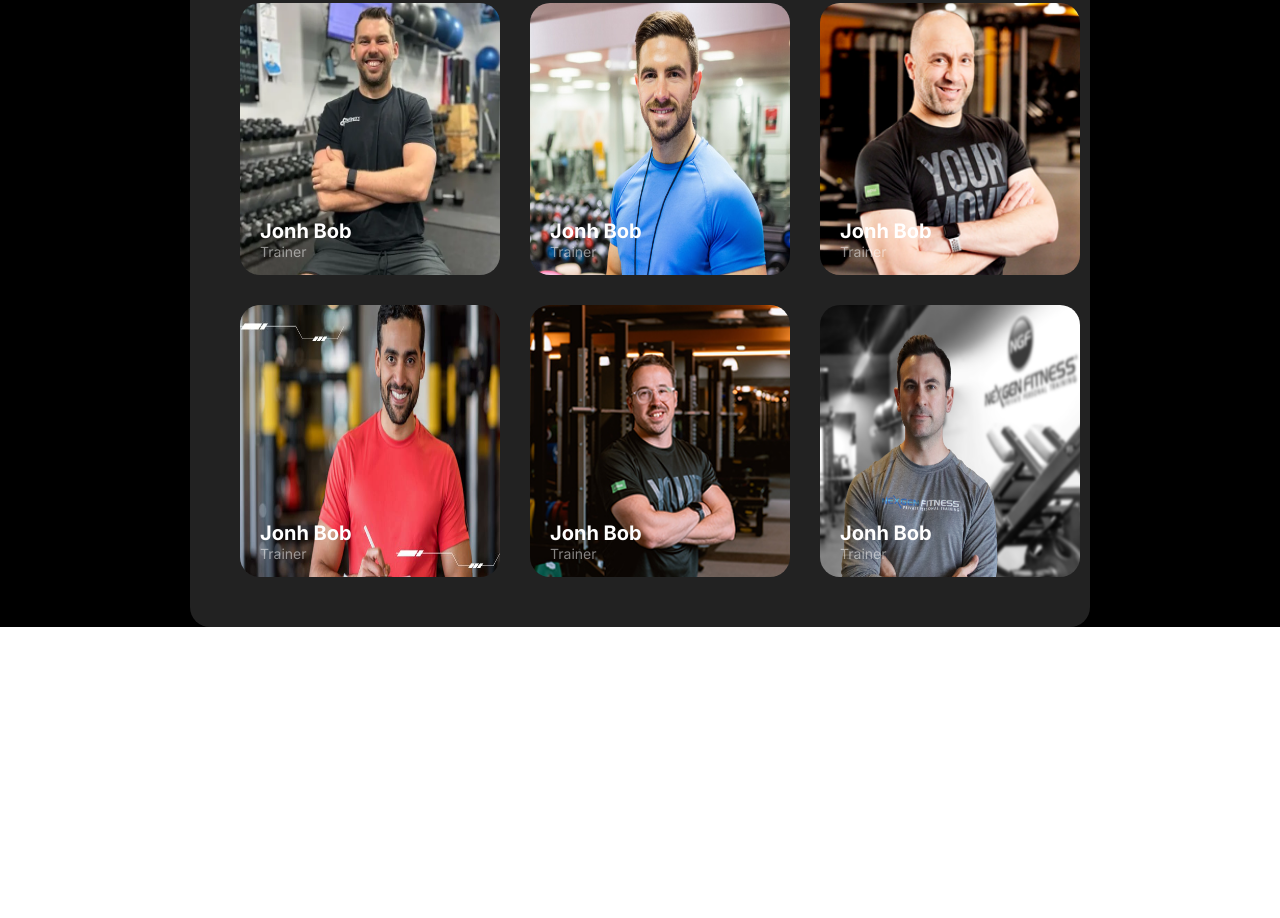
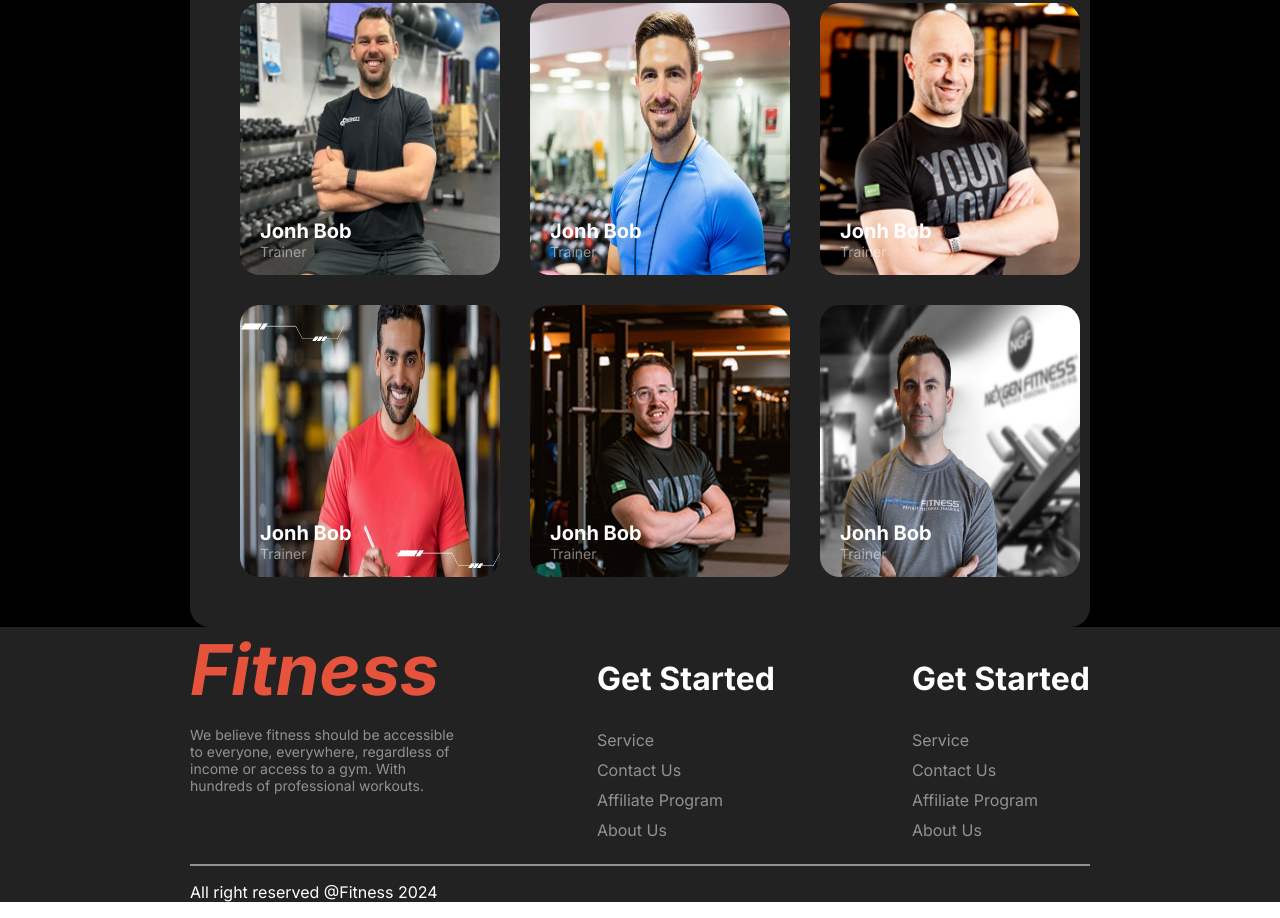
Before and after one commit to SagarKarmoker/fitness-website, a plain HTML site: page index.html in a window 1280 px wide. Shown: the part 2483-3401 px from the top of the page. Before the commit the page ends 3110 px from the top, so only its background shows below. Drawn offline with Linux system fonts and the light colour scheme; a web font is replaced by a local one.

Commit message:
footer section [not completed]

```diff
--- a/index.html
+++ b/index.html
@@ -8,7 +8,7 @@
     <link rel="stylesheet" href="styles.css">
 </head>
 
-<body>
+<body class="">
     <header class="header-section">
         <nav>
             <p style="font-style: italic;">Fitness</p>
@@ -228,6 +228,43 @@
             </div>
         </section>
     </main>
+
+    <!-- footer -->
+    <footer class="bmi-bg">
+        <div class="default-padding footer-card">
+            <div class="fname-sec">
+                <p class="footer-name m0">Fitness</p>
+                <p class="text-3 text-3-override">We believe fitness should be accessible to everyone, everywhere, regardless of income
+                    or access to a gym. With hundreds of professional workouts.</p>
+            </div>
+            <div>
+                <p class="text-6">Get Started</p>
+                <ul class="list">
+                    <li>Service</li>
+                    <li>Contact Us</li>
+                    <li>Affiliate Program</li>
+                    <li>About Us</li>
+                </ul>
+            </div>
+            <div>
+                <p class="text-6">Get Started</p>
+                <ul class="list">
+                    <li>Service</li>
+                    <li>Contact Us</li>
+                    <li>Affiliate Program</li>
+                    <li>About Us</li>
+                </ul>
+            </div>
+        </div>
+        <div class="default-padding">
+            <hr>
+        </div>
+        <div class="copyright default-padding">
+            <p class="copyright-text">
+                All right reserved @Fitness 2024
+            </p>
+        </div>
+    </footer>
 </body>
 
 </html>
--- a/styles.css
+++ b/styles.css
@@ -299,3 +299,52 @@ input:focus, select:focus, option:focus {
   top: -60px;
   left: 20px;
 }
+
+/* footer */
+.footer-card{
+  display: flex;
+  justify-content: space-between;
+}
+
+.footer-name{
+  font-size: 70px;
+  font-weight: bold;
+  font-style: italic;
+  color: var(--primary-color);
+}
+
+.text-6{
+  font-size: 32px;
+  font-weight: bold;
+}
+
+.fname-sec{
+  width: 30%;
+}
+
+.list{
+  list-style: none;
+  padding: 0;
+  display: flex;
+  flex-direction: column;
+  justify-content: start;
+  gap: 10px;
+  opacity: 0.5;
+  cursor: pointer;
+}
+
+copyright {
+  width: 100%;
+}
+
+copyright-text{
+  display: flex;
+  justify-content: center;
+  margin: 0;
+  padding: 0;
+}
+
+hr {
+  border: 1px solid white;
+  opacity: 0.5;
+}
```
